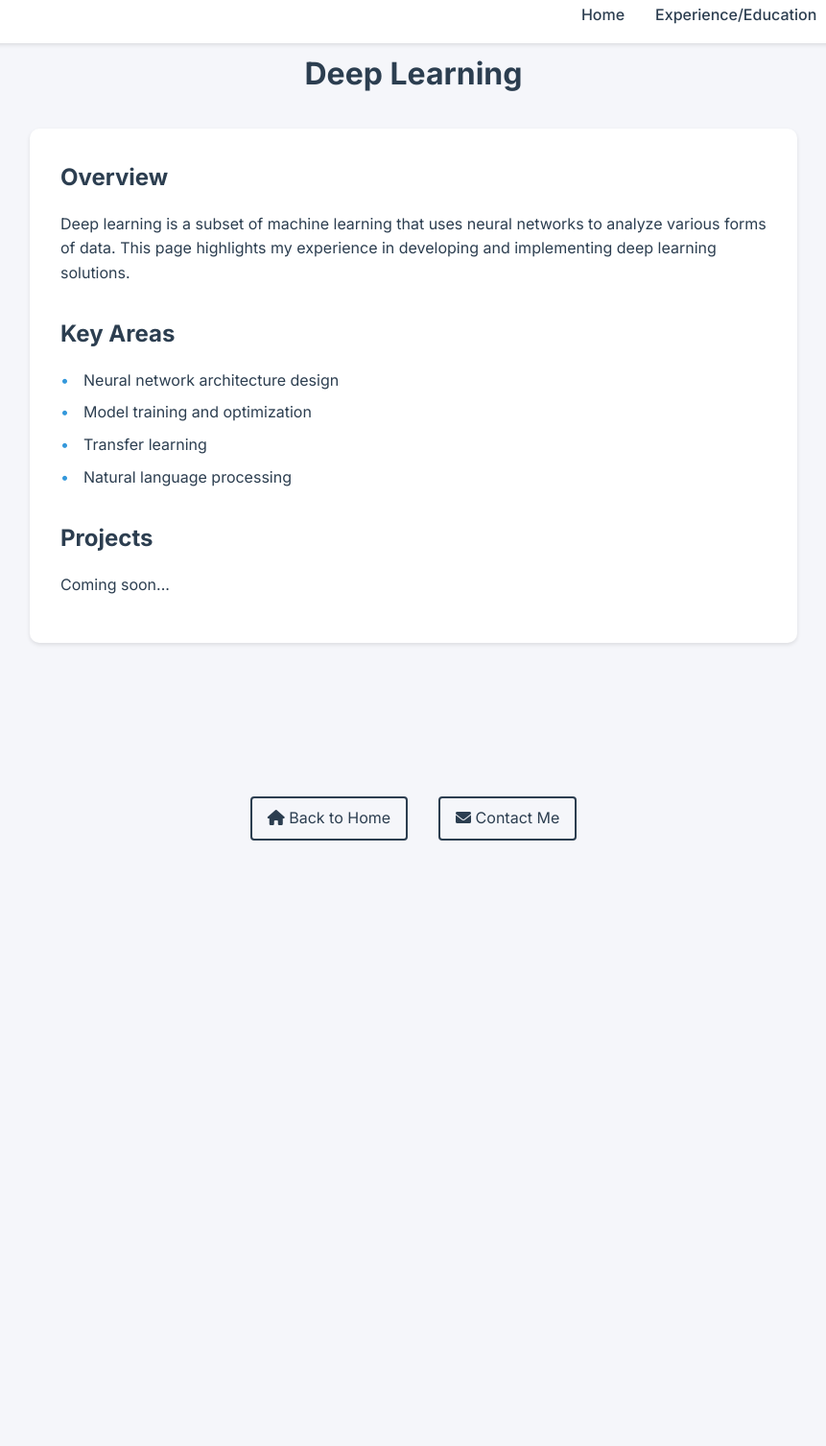
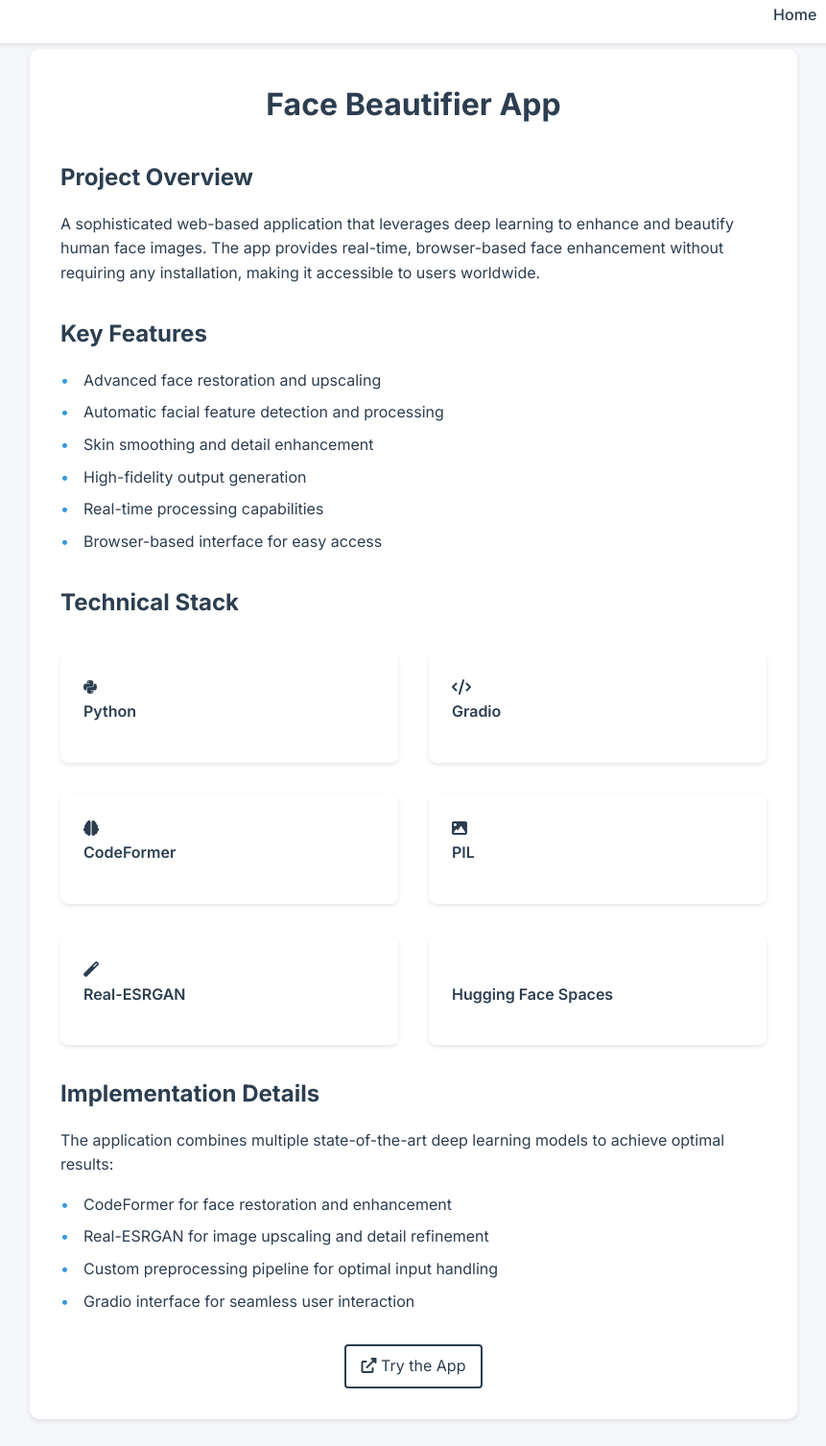
Before and after one commit to Ericjuntao/cv, a plain HTML site: page deeplearning.html in a window 1280 px wide. Shown: the part 13-1520 px from the top of the page at 96% size, without its empty margins (209-1070 px from the left). Before the commit the page ends 953 px from the top, so only its background shows below. Drawn offline with Linux system fonts and the light colour scheme.

Commit message:
Update Face beautifier and other mis stuff

```diff
--- a/deeplearning.html
+++ b/deeplearning.html
@@ -4,7 +4,7 @@
     <meta charset="UTF-8">
     <meta http-equiv="X-UA-Compatible" content="IE=edge">
     <meta name="viewport" content="width=device-width, initial-scale=1.0">
-    <title>Deep Learning - Juntao Wang</title>
+    <title>Face Beautifier App - Juntao Wang</title>
     <link rel="stylesheet" href="css/styles.css">
     <link href="https://fonts.googleapis.com/css2?family=Inter:wght@400;500;600;700&display=swap" rel="stylesheet">
     <link rel="stylesheet" href="https://cdnjs.cloudflare.com/ajax/libs/font-awesome/6.0.0/css/all.min.css">
@@ -13,29 +13,70 @@
     <nav class="navbar">
         <ul class="nav-links">
             <li><a href="index.html">Home</a></li>
-            <li><a href="index.html#experience">Experience/Education</a></li>
             <li><a href="hobby.html">Hobbies</a></li>
             <li><a href="contactinfo.html">Contact</a></li>
         </ul>
     </nav>
 
     <section class="section">
-        <h2 class="section-title">Deep Learning</h2>
         <div class="expertise-content">
+            <h2 class="section-title">Face Beautifier App</h2>
             <div class="expertise-description">
-                <h3>Overview</h3>
-                <p>Deep learning is a subset of machine learning that uses neural networks to analyze various forms of data. This page highlights my experience in developing and implementing deep learning solutions.</p>
+                <h3>Project Overview</h3>
+                <p>A sophisticated web-based application that leverages deep learning to enhance and beautify human face images. The app provides real-time, browser-based face enhancement without requiring any installation, making it accessible to users worldwide.</p>
 
-                <h3>Key Areas</h3>
+                <h3>Key Features</h3>
                 <ul>
-                    <li>Neural network architecture design</li>
-                    <li>Model training and optimization</li>
-                    <li>Transfer learning</li>
-                    <li>Natural language processing</li>
+                    <li>Advanced face restoration and upscaling</li>
+                    <li>Automatic facial feature detection and processing</li>
+                    <li>Skin smoothing and detail enhancement</li>
+                    <li>High-fidelity output generation</li>
+                    <li>Real-time processing capabilities</li>
+                    <li>Browser-based interface for easy access</li>
                 </ul>
 
-                <h3>Projects</h3>
-                <p>Coming soon...</p>
+                <h3>Technical Stack</h3>
+                <div class="skills-grid">
+                    <div class="skill-card">
+                        <i class="fab fa-python"></i>
+                        <div class="skill-name">Python</div>
+                    </div>
+                    <div class="skill-card">
+                        <i class="fas fa-code"></i>
+                        <div class="skill-name">Gradio</div>
+                    </div>
+                    <div class="skill-card">
+                        <i class="fas fa-brain"></i>
+                        <div class="skill-name">CodeFormer</div>
+                    </div>
+                    <div class="skill-card">
+                        <i class="fas fa-image"></i>
+                        <div class="skill-name">PIL</div>
+                    </div>
+                    <div class="skill-card">
+                        <i class="fas fa-magic"></i>
+                        <div class="skill-name">Real-ESRGAN</div>
+                    </div>
+                    <div class="skill-card">
+                        <i class="fab fa-huggingface"></i>
+                        <div class="skill-name">Hugging Face Spaces</div>
+                    </div>
+                </div>
+
+                <h3>Implementation Details</h3>
+                <p>The application combines multiple state-of-the-art deep learning models to achieve optimal results:</p>
+                <ul>
+                    <li>CodeFormer for face restoration and enhancement</li>
+                    <li>Real-ESRGAN for image upscaling and detail refinement</li>
+                    <li>Custom preprocessing pipeline for optimal input handling</li>
+                    <li>Gradio interface for seamless user interaction</li>
+                </ul>
+
+                <div class="contact-links">
+                    <a href="https://huggingface.co/spaces/erictao2000/ai-face-beautifier" target="_blank">
+                        <i class="fas fa-external-link-alt"></i> Try the App
+                    </a>
+                </div>
             </div>
         </div>
     </section>
```
Also changed, not shown: hobby.html (+0 -5 lines), index.html (+4 -4 lines).
